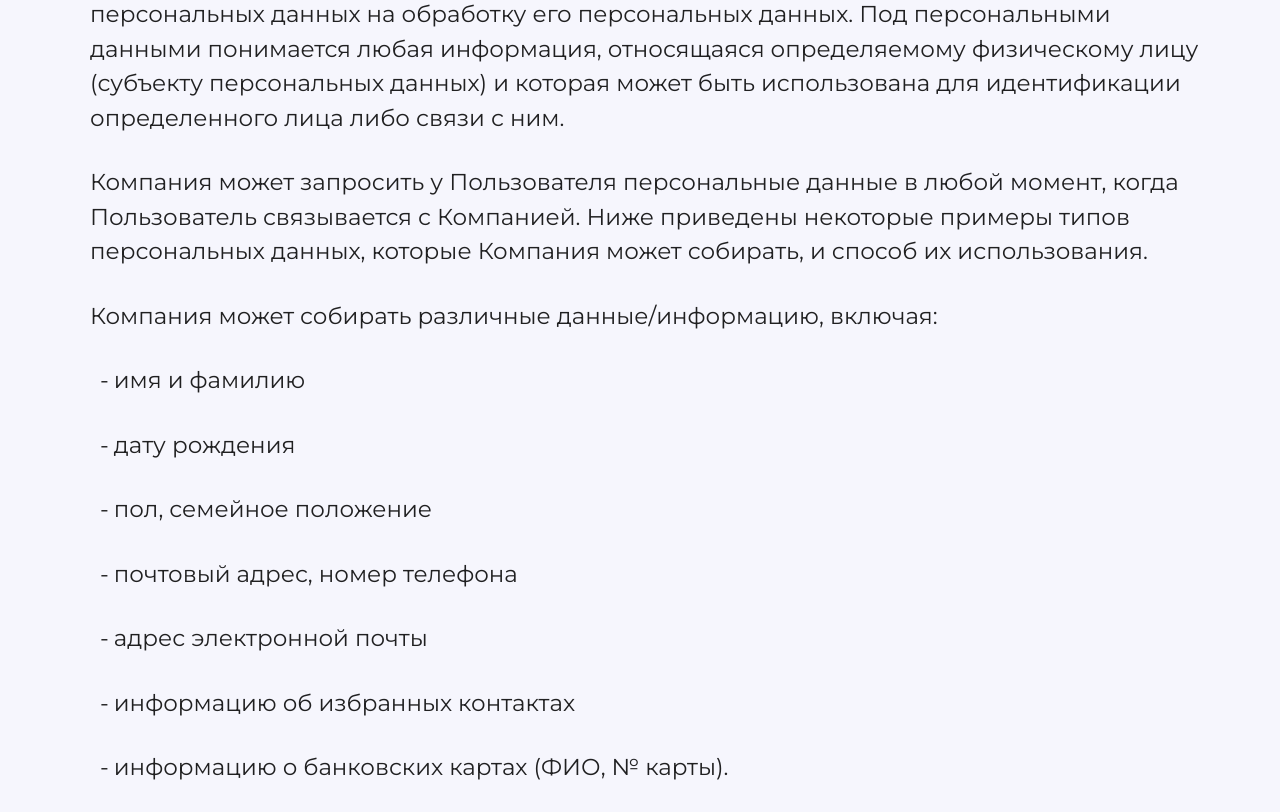
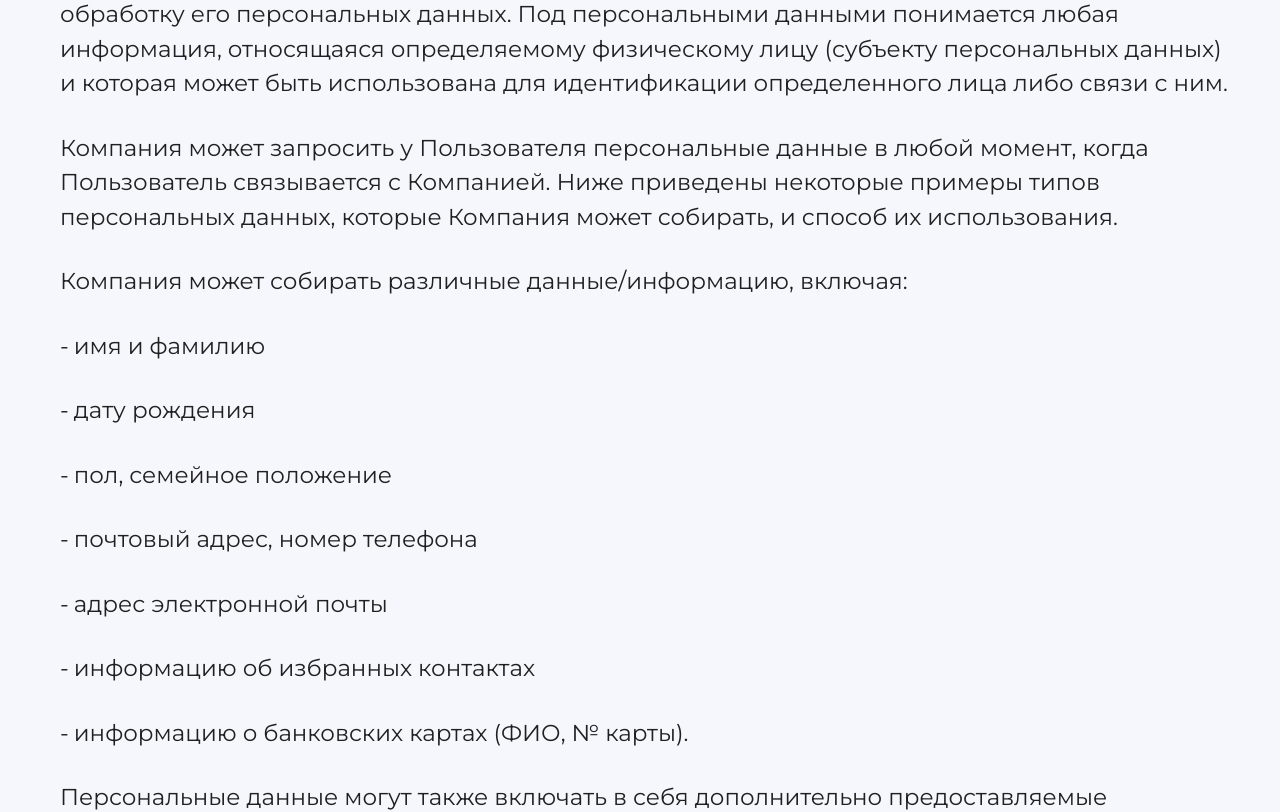
Before and after one commit to MaximMGTTRN/oilApp, a React (Vite) app: page /privacy_policy in a window 1280 px wide. Shown: the part 1220-2032 px from the top of the page. Built offline with nearby package versions, Linux system fonts and the light colour scheme.

Commit message:
Мелкие правки в стилях

```diff
--- a/src/pages/Agreement/Agreement.css
+++ b/src/pages/Agreement/Agreement.css
@@ -1,6 +1,5 @@
 .agreement {
     font-size: 23px;
-    width: 100%;
 }
 .first-level{
     text-transform: uppercase;
@@ -8,6 +7,7 @@
 .agreement-title {
     text-transform: uppercase;
     font-size: 42px;
+    font-weight: bold;
     color: #247277;
     text-align: center;
     display: block;
@@ -19,9 +19,14 @@ ol {
     list-style: none;
     counter-reset: li;
     padding-inline-start: 20px;
+    padding-left: 10px ;
+ }
+ ul{
+    padding-left: 10px ;
  }
  li{
     margin-block: 30px;
+    padding-right: 10px;
  }
  ol>li:before {
     counter-increment: li;
@@ -43,6 +48,12 @@ ol {
   }
 
   @media screen and (max-width: 426px) {
+    ul {
+        padding-left: 5px ;
+    }
+    ol {
+        padding-left: 5px ;
+     }
     .agreement-title {
       font-size: 25px;
     }
--- a/src/pages/Privacy/Privacy.css
+++ b/src/pages/Privacy/Privacy.css
@@ -1,10 +1,10 @@
 .privacy {
     font-size: 23px;
-    width: 100%;
 }
 .privacy-title {
     text-transform: uppercase;
     font-size: 42px;
+    font-weight: bold;
     color: #247277;
     text-align: center;
     display: block;
@@ -15,7 +15,8 @@
   }
 span {
     display: block;
-    margin: 30px;
+    margin-block: 30px;
+    padding-inline: 10px;
   }
 ul>li{
     list-style-type: none;
```
